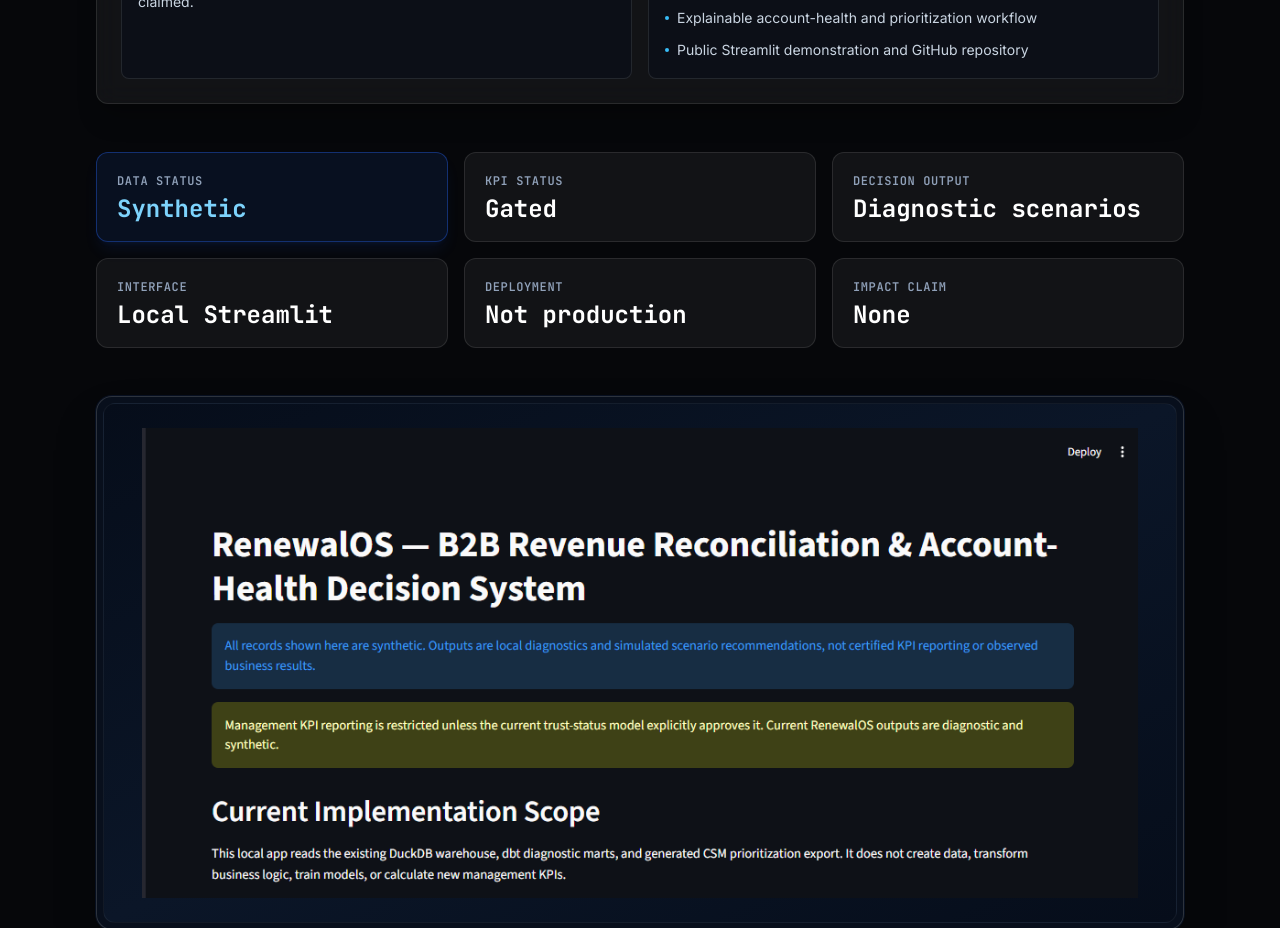
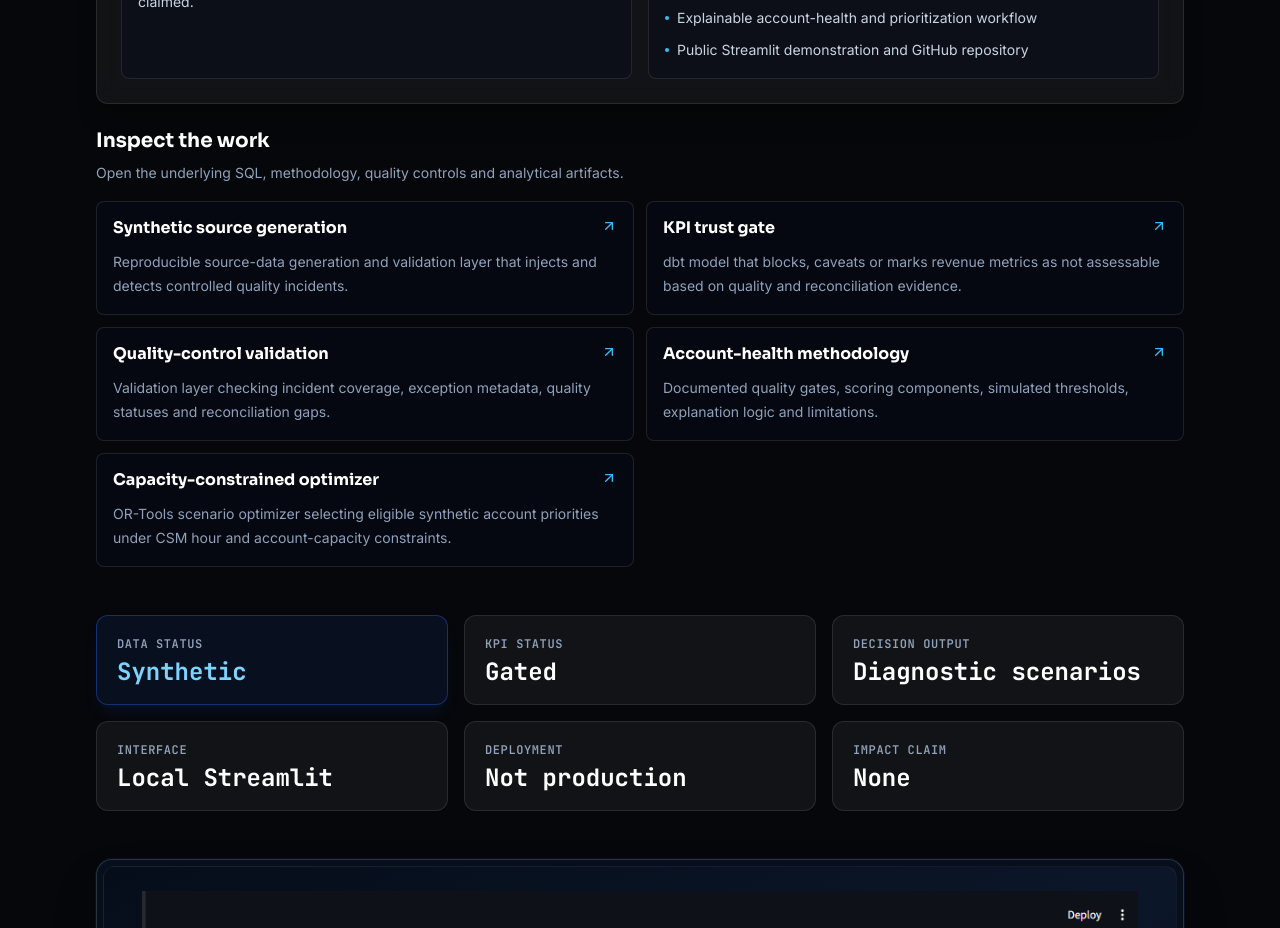
Before and after one commit to zakaria9622/zakaria-portfolio, a Next.js app: page /projects/renewalos in a window 1280 px wide. Shown: the part 1000-1928 px from the top of the page. Built offline with nearby package versions, Linux system fonts and the light colour scheme.

Commit message:
feat: add RenewalOS inspectable artifacts

```diff
--- a/src/data/projects.ts
+++ b/src/data/projects.ts
@@ -338,6 +338,43 @@ export const projects: Project[] = [
       "Explainable account-health and prioritization workflow",
       "Public Streamlit demonstration and GitHub repository",
     ],
+    artifacts: [
+      {
+        label: "Synthetic source generation",
+        description:
+          "Reproducible source-data generation and validation layer that injects and detects controlled quality incidents.",
+        href:
+          "https://github.com/zakaria9622/renewalos-b2b-revenue-quality-engine/blob/master/src/renewalos/generation/validate_generation.py",
+      },
+      {
+        label: "KPI trust gate",
+        description:
+          "dbt model that blocks, caveats or marks revenue metrics as not assessable based on quality and reconciliation evidence.",
+        href:
+          "https://github.com/zakaria9622/renewalos-b2b-revenue-quality-engine/blob/master/dbt/models/marts/mart_kpi_trust_status.sql",
+      },
+      {
+        label: "Quality-control validation",
+        description:
+          "Validation layer checking incident coverage, exception metadata, quality statuses and reconciliation gaps.",
+        href:
+          "https://github.com/zakaria9622/renewalos-b2b-revenue-quality-engine/blob/master/src/renewalos/quality/validation.py",
+      },
+      {
+        label: "Account-health methodology",
+        description:
+          "Documented quality gates, scoring components, simulated thresholds, explanation logic and limitations.",
+        href:
+          "https://github.com/zakaria9622/renewalos-b2b-revenue-quality-engine/blob/master/docs/account_health_methodology.md",
+      },
+      {
+        label: "Capacity-constrained optimizer",
+        description:
+          "OR-Tools scenario optimizer selecting eligible synthetic account priorities under CSM hour and account-capacity constraints.",
+        href:
+          "https://github.com/zakaria9622/renewalos-b2b-revenue-quality-engine/blob/master/src/renewalos/prioritization/optimizer.py",
+      },
+    ],
     businessProblem:
       "B2B teams often act on ARR, churn, renewal and account-health signals before source-system issues are visible. RenewalOS shows a synthetic analytics workflow where data exceptions, reconciliation gaps and decision rules are exposed before Customer Success prioritization is reviewed.",
     architecture: [
```
